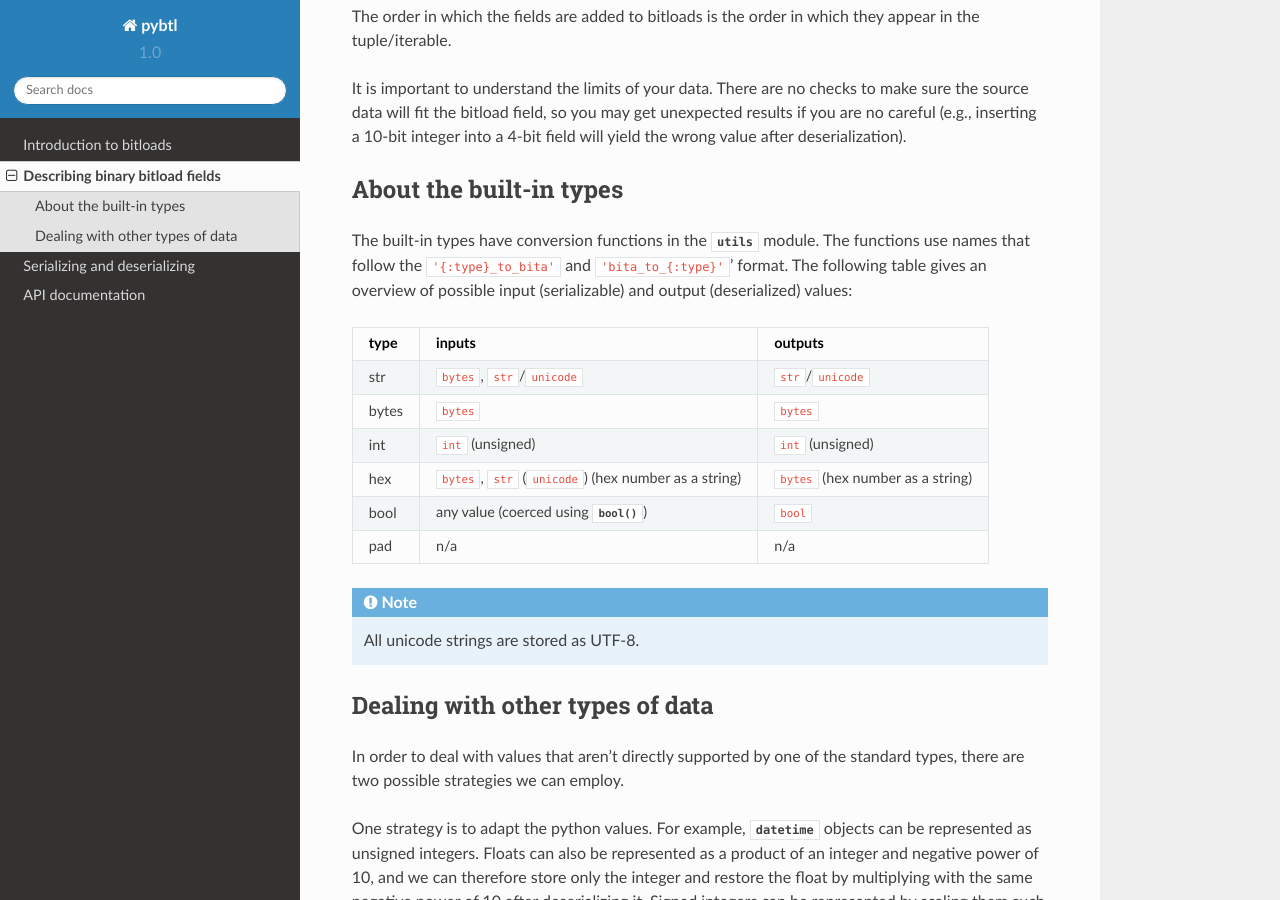
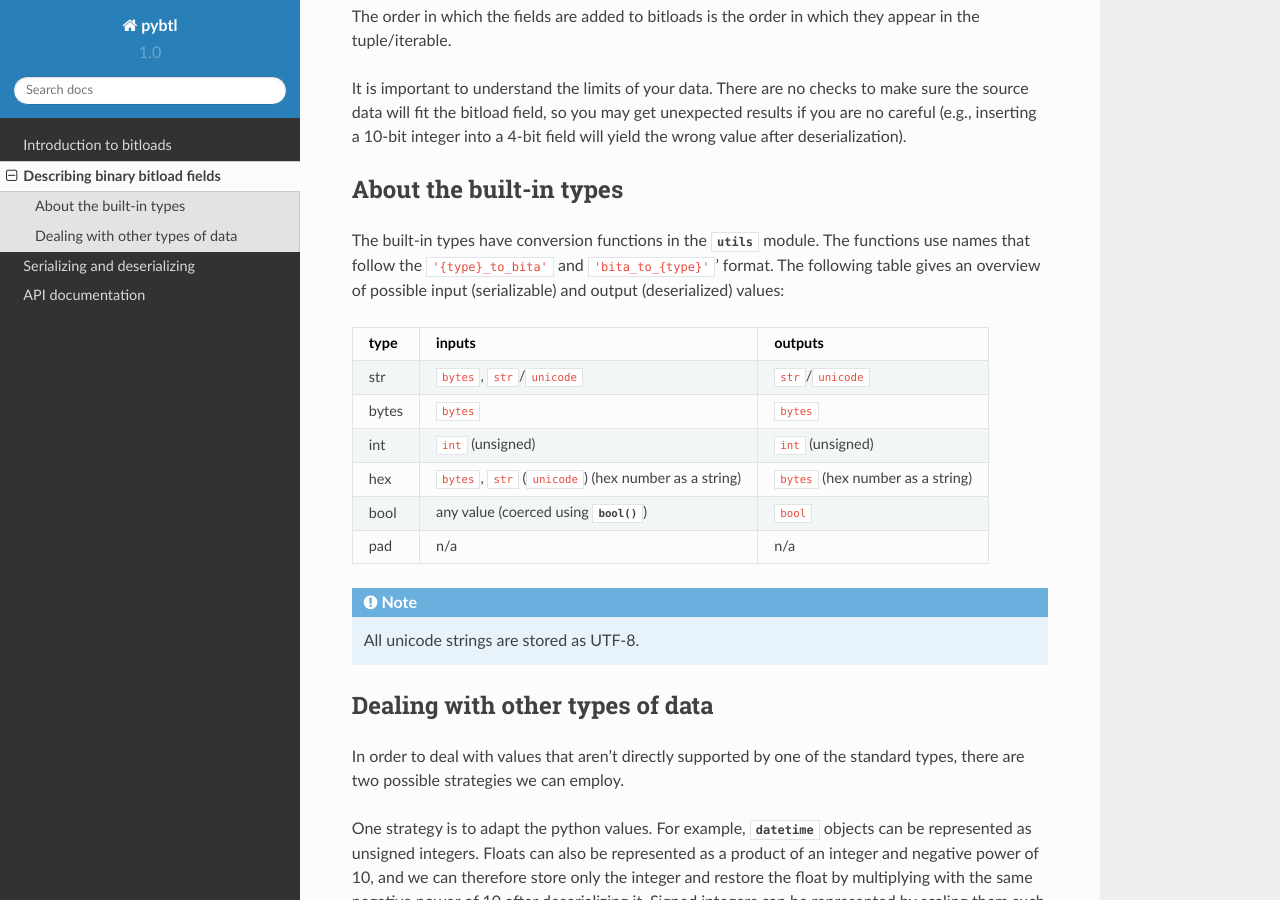
Before and after one commit to Othernet-Project/pybtl, a Sphinx documentation site: the page built from docs/source/describing_bitloads.rst, in a window 1280 px wide and 900 px high, scrolled down 1114 px. Built offline with Sphinx 7.4.7 and the Read the Docs theme 2.0.0, drawn with Linux system fonts in a browser that asks for light colours; some of the changed lines change nothing that is shown.

Commit message:
Removed unneded colons
Signed-off-by: Branko Vukelic <branko@outernet.is>

```diff
--- a/docs/source/describing_bitloads.rst
+++ b/docs/source/describing_bitloads.rst
@@ -53,9 +53,9 @@ About the built-in types
 ------------------------
 
 The built-in types have conversion functions in the :py:mod:`~btl.utils`
-module. The functions use names that follow the ``'{:type}_to_bita'`` and
-``'bita_to_{:type}'``' format. The following table gives an overview of
-possible input (serializable) and output (deserialized) values:
+module. The functions use names that follow the ``'{type}_to_bita'`` and
+``'bita_to_{type}'``' format. The following table gives an overview of possible
+input (serializable) and output (deserialized) values:
 
 ===========  ================================  ================================
 type         inputs                            outputs
```
